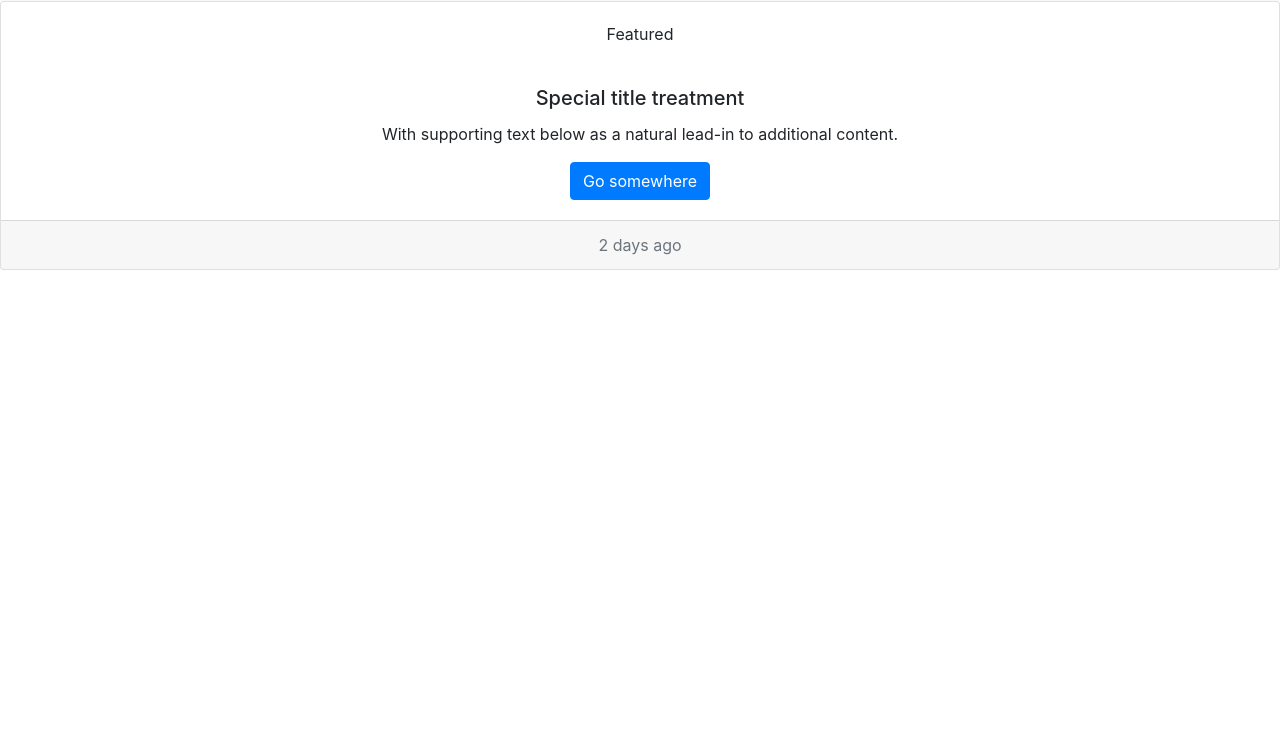
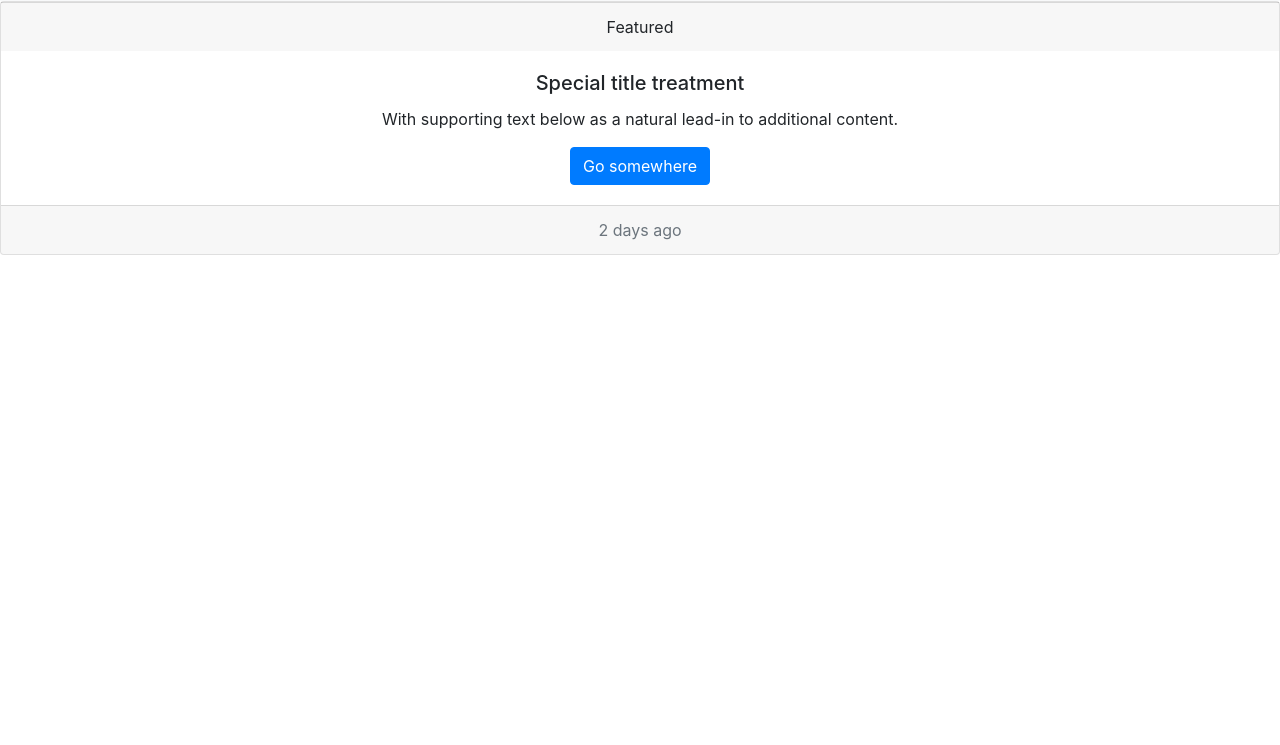
Before and after one commit to AndresDiaz27x/AndresDiaz27x.github.io, a plain HTML site: page index.html in a window 1280 px wide. Shown: the part 55-800 px from the top of the page. Drawn offline with nearby package versions, Linux system fonts and the light colour scheme.

Commit message:
cuarta version pagina web

```diff
--- a/index.html
+++ b/index.html
@@ -44,7 +44,7 @@
         </div>
       </nav>
       <div class="card text-center">
-        <div class="card-body">
+        <div class="card-footer">
           Featured
         </div>
         <div class="card-body">
```
